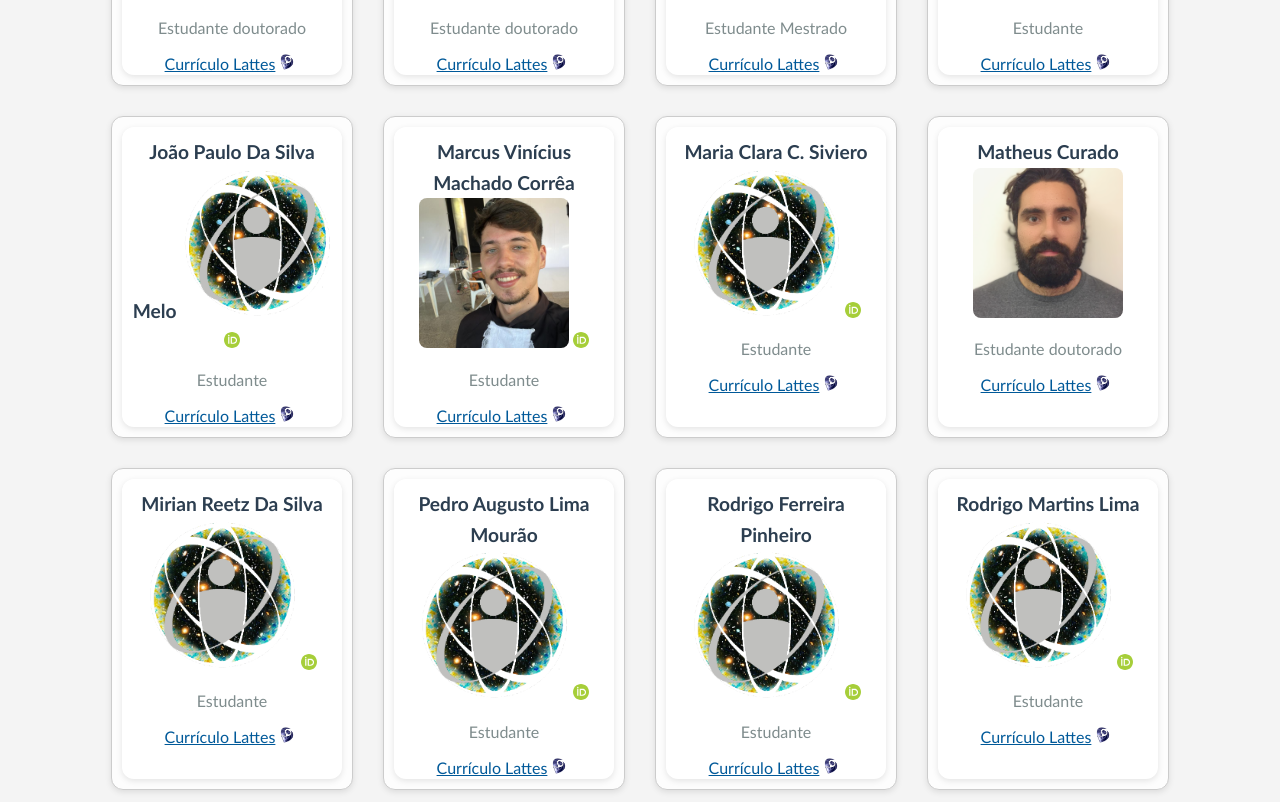
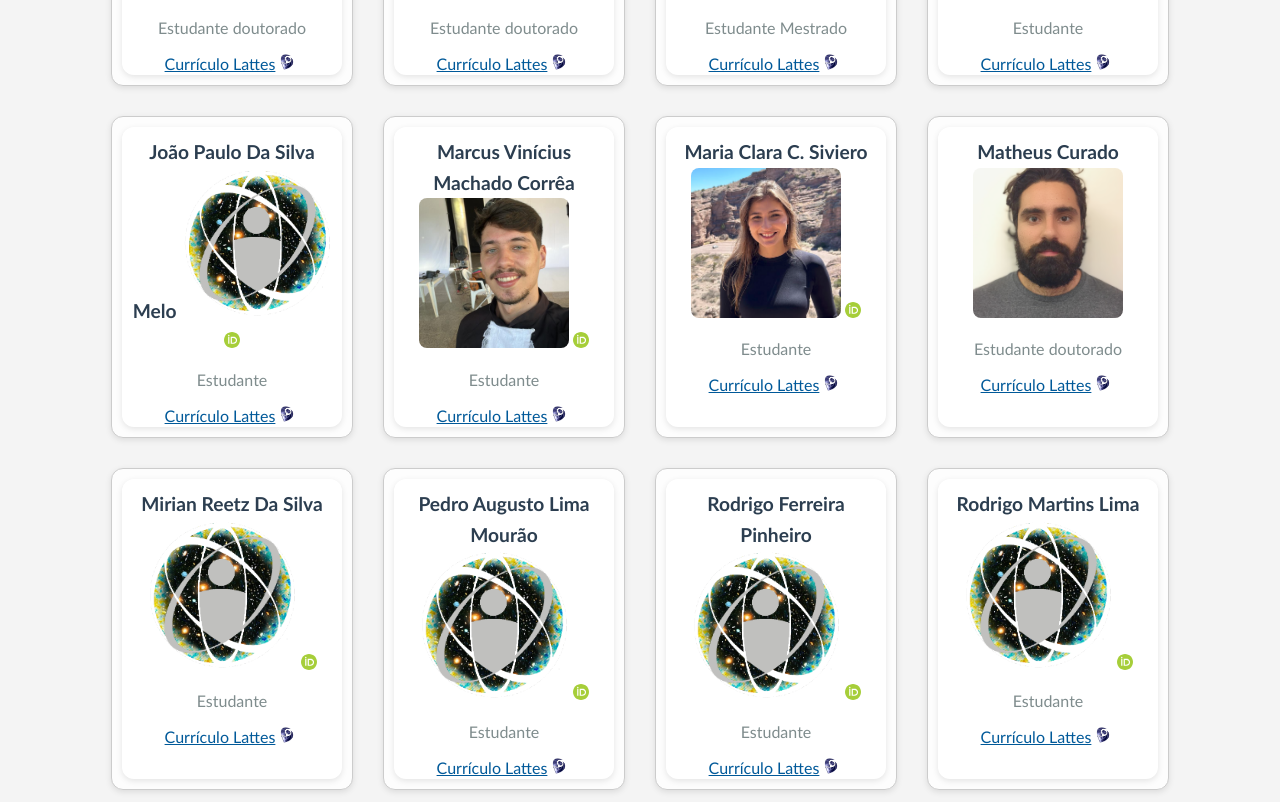
Before and after one commit to cbpf-cosmo/cbpf-cosmo.github.io, a Jekyll site: the page membros.html, which Jekyll copies as it is, in a window 1280 px wide and 900 px high, scrolled down 2773 px, cut to the strip 98-900 px from the top of the window. Built offline with Jekyll 4.4.1, drawn with Linux system fonts in a browser that asks for light colours.

Commit message:
adding maria clara

```diff
--- a/membros.html
+++ b/membros.html
@@ -767,21 +767,21 @@
       <div class="member-front">
         <div class="member-name">
           Maria Clara C. Siviero
-          <img src="images/thumbs/cbpf.png" alt="foto" class="clickable-photo"
+          <img src="images/thumbs/mariaclara.png" alt="foto" class="clickable-photo"
                style="width:150px; height:150px; object-fit:cover;">
-           <a href="https://orcid.org/" target="_blank">
+           <a href=" https://orcid.org/0009-0001-6634-1065" target="_blank">
             <img src="images/ORCID-iD_icon_vector.svg" alt="iD ORCID"/>
             </a>
           </div>
         <div class="member-role">Estudante </div>
         <div class="member-lattes">
-          <a href="http://lattes.cnpq.br/" target="_blank">
+          <a href="http://lattes.cnpq.br/1999275681591563" target="_blank">
             Currículo Lattes<img src="images/lattes-logo-2.png" alt="iD Lattes"/>
           </a>
         </div>
       </div>
       <div class="member-back">
-        <p>Texto sobre palavras-chaves</p>
+        <p>Dark Matter Halos in Milky Way-like Galaxies: An Evidence for a Universal Density Profile. Galáxias - Matéria Escura - Radioastronomia - Simulações Cosmológicas</p>
         <button class="btn-back">Voltar</button>
       </div>
     </div>
```
Also changed, not shown: images/thumbs/mariaclara.png (added).
